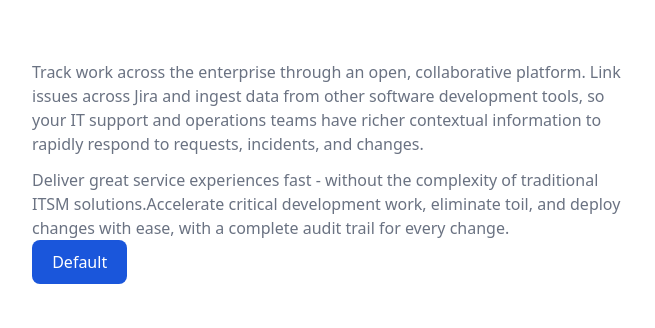
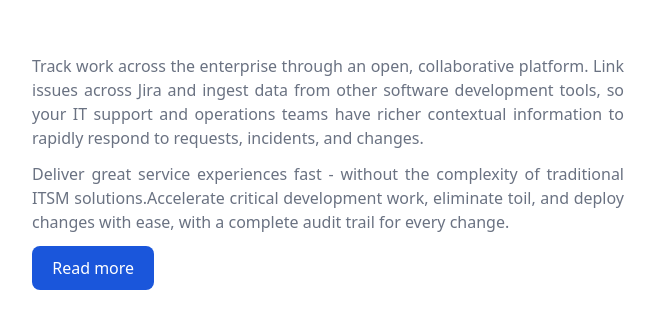
Before and after one commit to Mahdi-Habibi/portfolio, a React app in the folder app/frontend/: page / in a window 1280 px wide. Shown: the part 1040-1368 px from the top of the page, without its empty margins (440-1095 px from the left). Built offline with nearby package versions, Linux system fonts and the light colour scheme; the HTML template or start-up script is replaced by a standard one.

Commit message:
Update About component: add text justification and change button label

```diff
--- a/app/frontend/src/components/layout/About.jsx
+++ b/app/frontend/src/components/layout/About.jsx
@@ -6,16 +6,16 @@
         <div
             className="hero w-full h-screen flex flex-col items-start justify-center py-30 px-50">
 
-            <p className="mb-3 text-gray-500 dark:text-gray-400">Track work across the
+            <p className="mb-3 text-gray-500 dark:text-gray-400 text-justify">Track work across the
                 enterprise through an open, collaborative platform. Link issues across Jira and
                 ingest data from other software development tools, so your IT support and
                 operations teams have richer contextual information to rapidly respond to
                 requests, incidents, and changes.</p>
-            <p className="text-gray-500 dark:text-gray-400">Deliver great service experiences
+            <p className="mb-3 text-gray-500 dark:text-gray-400 text-justify">Deliver great service experiences
                 fast - without the complexity of traditional ITSM solutions.Accelerate critical
                 development work, eliminate toil, and deploy changes with ease, with a complete
                 audit trail for every change.</p>
-            <button type="button" className="text-white bg-blue-700 hover:bg-blue-800 focus:outline-none focus:ring-4 focus:ring-blue-300 font-medium rounded-full text-sm px-5 py-2.5 text-center me-2 mb-2 dark:bg-blue-600 dark:hover:bg-blue-700 dark:focus:ring-blue-800">Default</button>
+            <button type="button" className="text-white bg-blue-700 hover:bg-blue-800 focus:outline-none focus:ring-4 focus:ring-blue-300 font-medium rounded-full text-sm px-5 py-2.5 text-center me-2 mb-2 dark:bg-blue-600 dark:hover:bg-blue-700 dark:focus:ring-blue-800">Read more</button>
 
         </div>
     );
```
